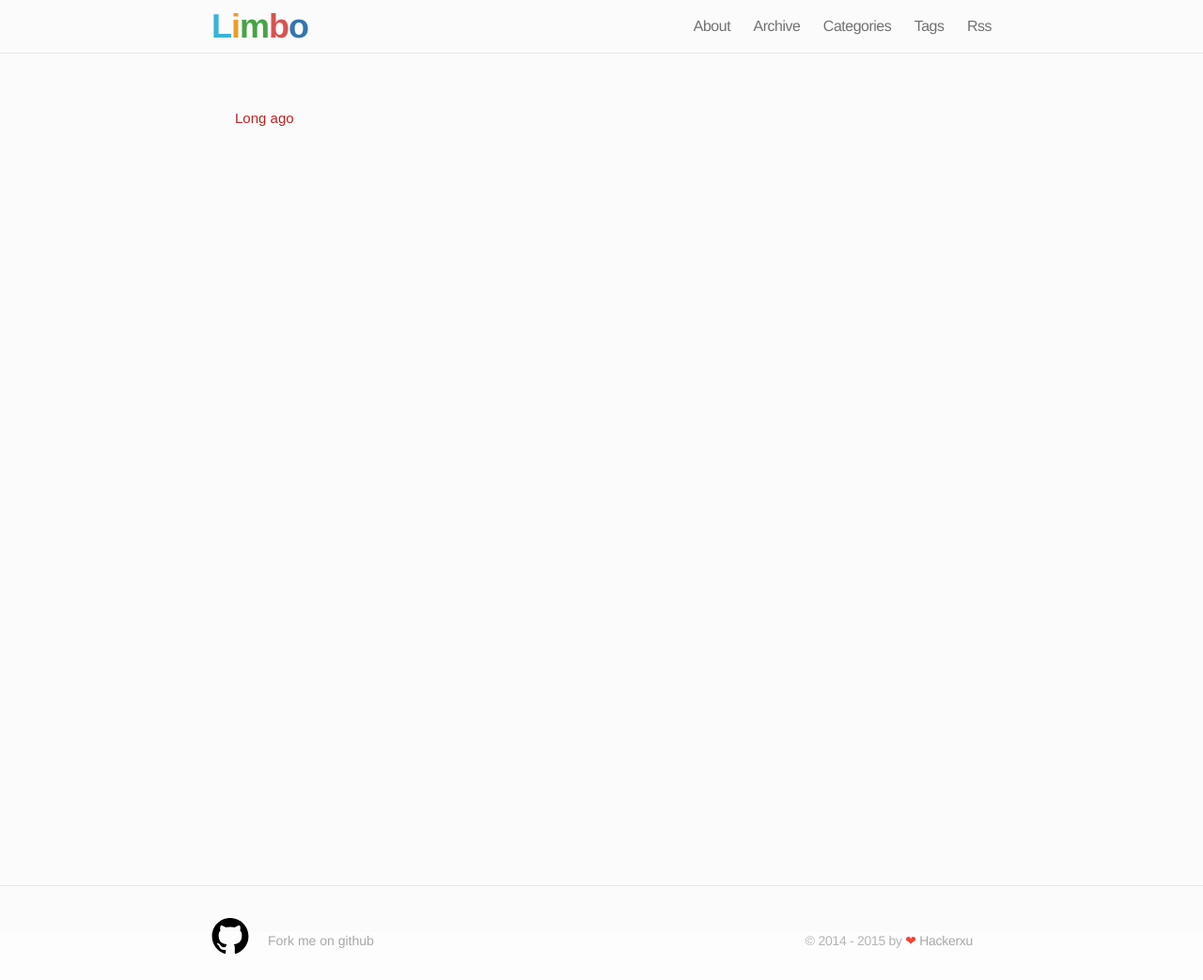
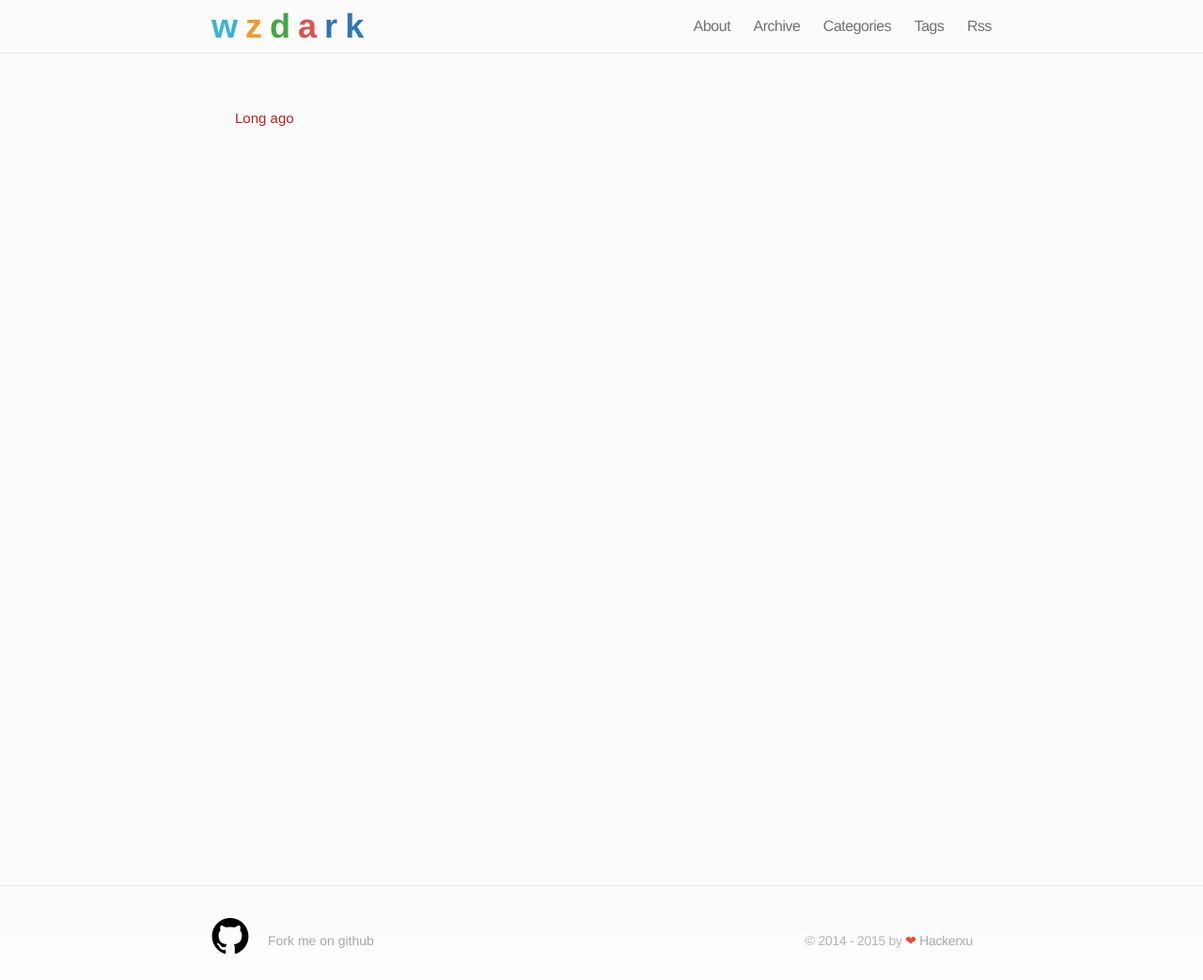
Before and after one commit to wzdark/personalInfo, a Jekyll site: the page built from index.html, in a window 1280 px wide. Shown: the whole page at 94% size. Built offline with Jekyll 4.4.1, drawn with Linux system fonts in a browser that asks for light colours; nearby versions of some CDN libraries; Markdown is read by kramdown in place of the engine named in the settings; comment, search, counter and statistics services are not loaded.

Commit message:
修改url

```diff
--- a/_config.yml
+++ b/_config.yml
@@ -3,7 +3,7 @@ title: Wzdark's Blog
 email: wzfindjob@163.com
 description: "JAVA,Javascript,HTML,CSS"
 permalink: /:year/:month/:day/:title.html
-baseurl: ""
+baseurl: "/personalInfo"
 url: "http://hackerxu.com"
 atom-baseurl: "http://hackerxu.com"
 author: "wzdark"
--- a/_includes/header.html
+++ b/_includes/header.html
@@ -1,8 +1,17 @@
 <header class="site-header">
     <div class="wrap">
-        <a class="site-title" href="{{ site.baseurl }}/"><h1><strong> <font style="color:#39B3D7" >L</font><font style="color:#ED9C28">i</font><font style="color:#47A447">m</font><font style="color:#D9534F">b</font><font style="color:#3276B1">o</font>
-                </strong>
-        </h1></a>
+        <a class="site-title" href="{{ site.baseurl }}/">
+			<h1>
+				<strong>
+					<font style="color:#39B3D7" >w</font>
+					<font style="color:#ED9C28">z</font>
+					<font style="color:#47A447">d</font>
+					<font style="color:#D9534F">a</font>
+					<font style="color:#3276B1">r</font>
+					<font style="color:#3276B1">k</font>
+				</strong>
+			</h1>
+		</a>
         <nav class="site-nav">
             <a href="#" class="menu-icon">
                 <svg version="1.1" xmlns="http://www.w3.org/2000/svg" xmlns:xlink="http://www.w3.org/1999/xlink" x="0px" y="0px"
@@ -18,7 +27,7 @@
             <div class="trigger">
                 {% for nav in site.navigations %}
                 {% if nav.title %}
-                <a class="page-link" href="{{ nav.href }}">{{ nav.title }}</a>
+                <a class="page-link" href="{{ site.baseurl}}{{ nav.href }}">{{ nav.title }}</a>
                 {% endif %}
                 {% endfor %}
             </div>
--- a/archive.html
+++ b/archive.html
@@ -12,7 +12,7 @@ permalink: /archive/
     {% endif %}
     <li class="listing-item">
     <time datetime="{{ post.date | date:"%Y-%m-%d" }}">{{ post.date | date:"%Y-%m-%d" }}</time>
-    <a href="{{ post.url }}" title="{{ post.title }}">{{ post.title }}</a>
+    <a href="{{ site.baseurl}}{{ post.url }}" title="{{ post.title }}">{{ post.title }}</a>
     </li>
     {% endfor %}
 </ul>
--- a/categories.html
+++ b/categories.html
@@ -16,7 +16,7 @@ permalink: /categories/
 <ul class="arc-list">
     {% for post in category.last %}
     <li><span class="category-date">{{ post.date | date:"%Y-%m-%d"}}</span>
-    <a href="{{ post.url }}">{{ post.title }}</a>
+    <a href="{{ site.baseurl}}{{ post.url }}">{{ post.title }}</a>
     </li>
     {% endfor %}
 </ul>
--- a/index.html
+++ b/index.html
@@ -4,7 +4,7 @@ layout: default
 <div class="home">
   {% for page in site.categories.life limit: 1 %}
   <header class="post-header">
-    <h1><a href="{{ page.url }}">{{ page.title }}</a></h1>
+    <h1><a href="{{ site.baseurl}}{{ page.url }}">{{ page.title }}</a></h1>
     <p class="meta"><i class="fa fa-calendar"></i> {{ page.date | date: "%Y-%m-%d" }}&nbsp&nbsp&nbsp<i class="fa fa-folder-open"></i>{% if page.category %} <a href="/categories/#{{page.category}}">{{ page.category }}</a> {% endif %}&nbsp&nbsp&nbsp<i class="fa fa-tags"></i>&nbsp{% for tag in page.tags %}&nbsp<a href="/tags/#{{ tag }}">{{ tag }}</a>{% endfor %}</p>
   </header>
   <article class="post-content">
--- a/tags.html
+++ b/tags.html
@@ -16,7 +16,7 @@ permalink: /tags/
     {% for post in tag[1] %}
     <li class="listing-item">
     <time datetime="{{ post.date | date:"%Y-%m-%d" }}">{{ post.date | date:"%Y-%m-%d" }}</time>
-    <a href="{{ post.url }}" title="{{ post.title }}">{{ post.title }}</a>
+    <a href="{{ site.baseurl}}{{ post.url }}" title="{{ post.title }}">{{ post.title }}</a>
     </li>
     {% endfor %}
     {% endfor %}
```
Also changed, not shown: 1 other file.
